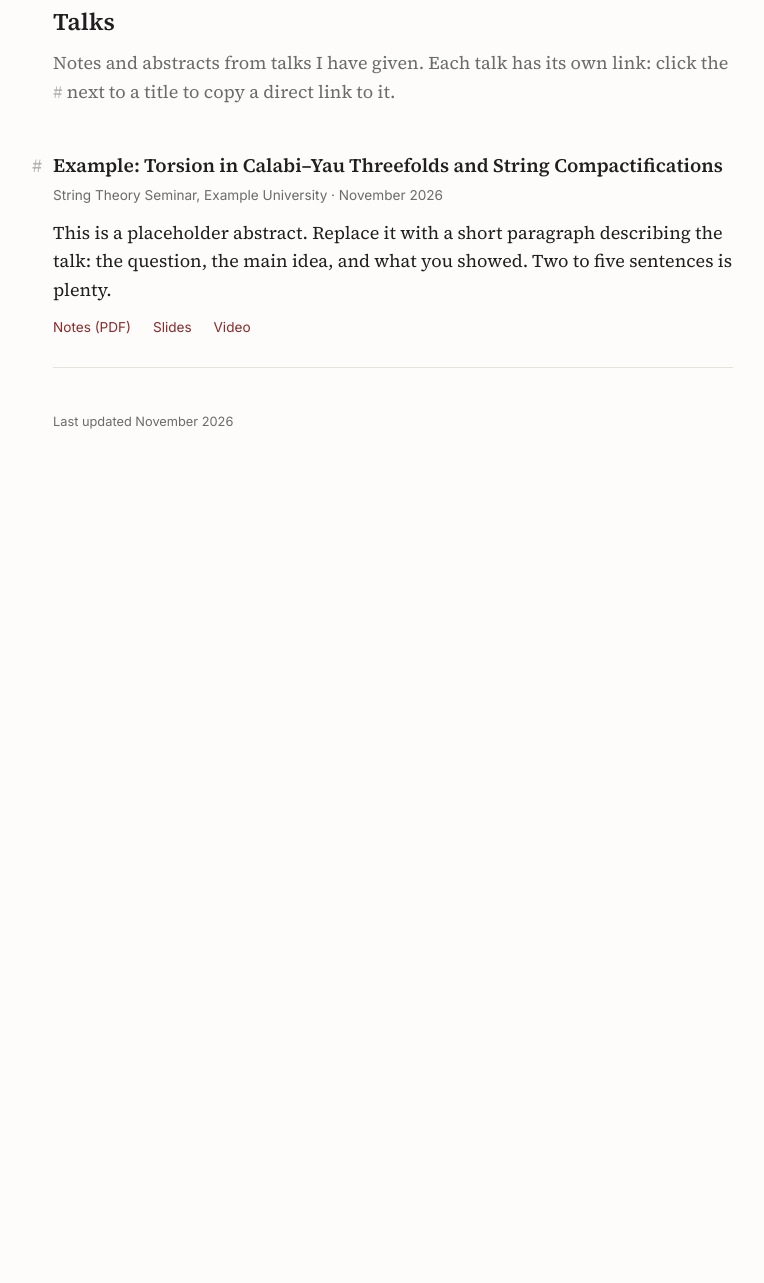
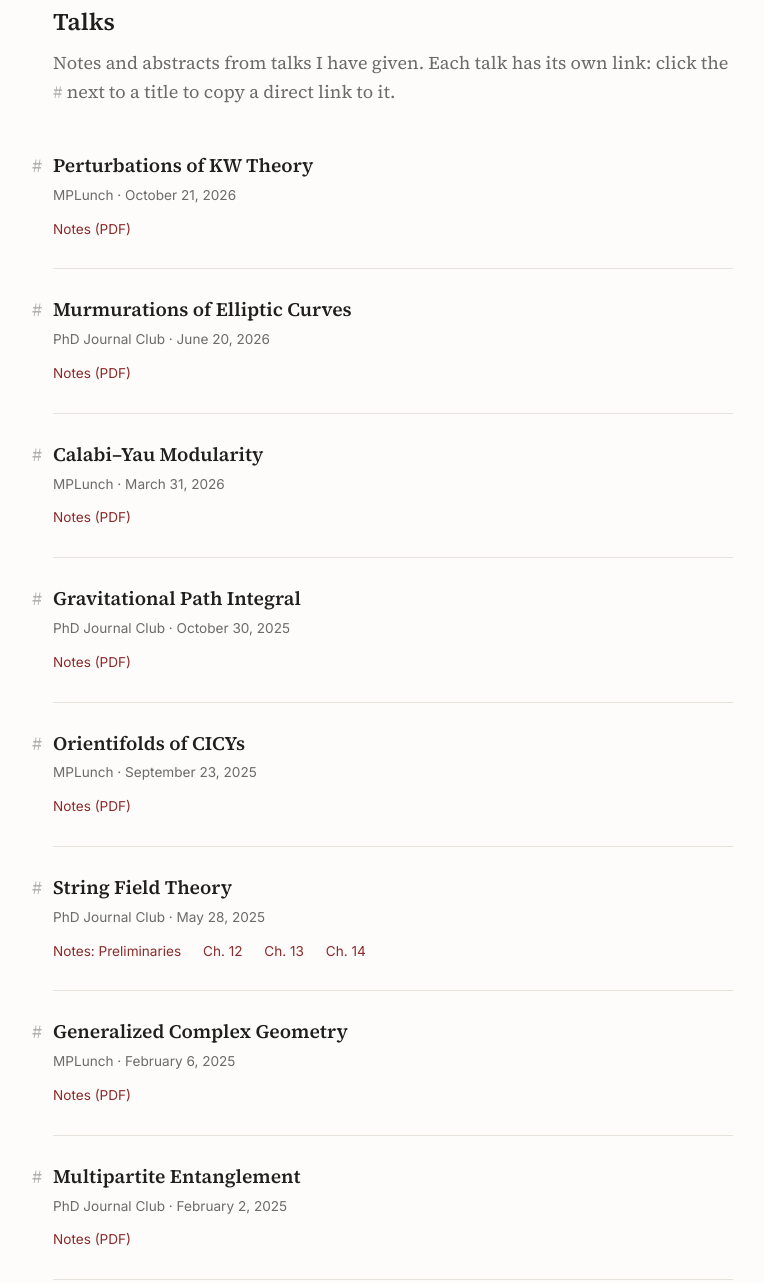
Before and after one commit to LuigiAngelini/LuigiAngelini.github.io, a plain HTML site: page index.html in a window 1280 px wide. Shown: the part 253-1536 px from the top of the page, without its empty margins (247-1011 px from the left). Before the commit the page ends 800 px from the top, so only its background shows below. Drawn offline with Linux system fonts and the light colour scheme.

Commit message:
Add notes from eight talks
Co-Authored-By: Claude Opus 5.5 <noreply@anthropic.com>

```diff
--- a/index.html
+++ b/index.html
@@ -18,7 +18,7 @@
       <a href="mailto:you@example.com">Email</a>
       <a href="https://arxiv.org/a/YOUR_ARXIV_ID">arXiv</a>
       <a href="https://inspirehep.net/authors/YOUR_INSPIRE_ID">INSPIRE</a>
-      <a href="https://github.com/YOUR_USERNAME">GitHub</a>
+      <a href="https://github.com/LuigiAngelini">GitHub</a>
     </nav>
   </header>
 
@@ -37,23 +37,126 @@
 
     <section class="talks">
 
-      <article class="talk" id="example-talk">
+      <article class="talk" id="perturbations-kw-theory">
         <h3>
-          <a class="hash" href="#example-talk" aria-label="Link to this talk">#</a>
-          Example: Torsion in Calabi–Yau Threefolds and String Compactifications
+          <a class="hash" href="#perturbations-kw-theory" aria-label="Link to this talk">#</a>
+          Perturbations of KW Theory
         </h3>
         <p class="meta">
-          <span class="venue">String Theory Seminar, Example University</span>
-          <span class="date">November 2026</span>
+          <span class="venue">MPLunch</span>
+          <span class="date">October 21, 2026</span>
         </p>
-        <p class="abstract">
-          This is a placeholder abstract. Replace it with a short paragraph describing the talk:
-          the question, the main idea, and what you showed. Two to five sentences is plenty.
+        <p class="abstract"><!-- ABSTRACT: write it here, between the two tags --></p>
+        <p class="resources">
+          <a href="talks/2026-10-perturbations-kw-theory.pdf">Notes (PDF)</a>
         </p>
+      </article>
+
+      <article class="talk" id="murmurations-elliptic-curves">
+        <h3>
+          <a class="hash" href="#murmurations-elliptic-curves" aria-label="Link to this talk">#</a>
+          Murmurations of Elliptic Curves
+        </h3>
+        <p class="meta">
+          <span class="venue">PhD Journal Club</span>
+          <span class="date">June 20, 2026</span>
+        </p>
+        <p class="abstract"><!-- ABSTRACT: write it here, between the two tags --></p>
         <p class="resources">
-          <a href="talks/example.pdf">Notes (PDF)</a>
-          <a href="talks/example-slides.pdf">Slides</a>
-          <a href="https://www.youtube.com/">Video</a>
+          <a href="talks/2026-06-murmurations-elliptic-curves.pdf">Notes (PDF)</a>
+        </p>
+      </article>
+
+      <article class="talk" id="calabi-yau-modularity">
+        <h3>
+          <a class="hash" href="#calabi-yau-modularity" aria-label="Link to this talk">#</a>
+          Calabi–Yau Modularity
+        </h3>
+        <p class="meta">
+          <span class="venue">MPLunch</span>
+          <span class="date">March 31, 2026</span>
+        </p>
+        <p class="abstract"><!-- ABSTRACT: write it here, between the two tags --></p>
+        <p class="resources">
+          <a href="talks/2026-03-calabi-yau-modularity.pdf">Notes (PDF)</a>
+        </p>
+      </article>
+
+      <article class="talk" id="gravitational-path-integral">
+        <h3>
+          <a class="hash" href="#gravitational-path-integral" aria-label="Link to this talk">#</a>
+          Gravitational Path Integral
+        </h3>
+        <p class="meta">
+          <span class="venue">PhD Journal Club</span>
+          <span class="date">October 30, 2025</span>
+        </p>
+        <p class="abstract"><!-- ABSTRACT: write it here, between the two tags --></p>
+        <p class="resources">
+          <a href="talks/2025-10-gravitational-path-integral.pdf">Notes (PDF)</a>
+        </p>
+      </article>
+
+      <article class="talk" id="orientifolds-of-cicys">
+        <h3>
+          <a class="hash" href="#orientifolds-of-cicys" aria-label="Link to this talk">#</a>
+          Orientifolds of CICYs
+        </h3>
+        <p class="meta">
+          <span class="venue">MPLunch</span>
+          <span class="date">September 23, 2025</span>
+        </p>
+        <p class="abstract"><!-- ABSTRACT: write it here, between the two tags --></p>
+        <p class="resources">
+          <a href="talks/2025-09-orientifolds-of-cicys.pdf">Notes (PDF)</a>
+        </p>
+      </article>
+
+      <article class="talk" id="string-field-theory">
+        <h3>
+          <a class="hash" href="#string-field-theory" aria-label="Link to this talk">#</a>
+          String Field Theory
+        </h3>
+        <p class="meta">
+          <span class="venue">PhD Journal Club</span>
+          <span class="date">May 28, 2025</span>
+        </p>
+        <p class="abstract"><!-- ABSTRACT: write it here, between the two tags --></p>
+        <p class="resources">
+          <a href="talks/2025-05-sft-preliminaries.pdf">Notes: Preliminaries</a>
+          <a href="talks/2025-05-sft-ch12.pdf">Ch. 12</a>
+          <a href="talks/2025-05-sft-ch13.pdf">Ch. 13</a>
+          <a href="talks/2025-05-sft-ch14.pdf">Ch. 14</a>
+        </p>
+      </article>
+
+      <article class="talk" id="generalized-complex-geometry">
+        <h3>
+          <a class="hash" href="#generalized-complex-geometry" aria-label="Link to this talk">#</a>
+          Generalized Complex Geometry
+        </h3>
+        <p class="meta">
+          <span class="venue">MPLunch</span>
+          <span class="date">February 6, 2025</span>
+        </p>
+        <p class="abstract"><!-- ABSTRACT: write it here, between the two tags --></p>
+        <p class="resources">
+          <a href="talks/2025-02-generalized-complex-geometry.pdf">Notes (PDF)</a>
+        </p>
+      </article>
+
+      <article class="talk" id="multipartite-entanglement">
+        <h3>
+          <a class="hash" href="#multipartite-entanglement" aria-label="Link to this talk">#</a>
+          Multipartite Entanglement
+        </h3>
+        <p class="meta">
+          <span class="venue">PhD Journal Club</span>
+          <span class="date">February 2, 2025</span>
+        </p>
+        <p class="abstract"><!-- ABSTRACT: write it here, between the two tags --></p>
+        <p class="resources">
+          <a href="talks/2025-02-multipartite-entanglement.pdf">Notes (PDF)</a>
         </p>
       </article>
 
--- a/style.css
+++ b/style.css
@@ -140,3 +140,6 @@ footer {
   .site-header { padding-top: 40px; }
   .talk .hash { position: static; margin-right: 4px; }
 }
+
+/* Hide abstracts that haven't been written yet */
+.abstract:empty { display: none; }
```
Also changed, not shown: 12 other files.
